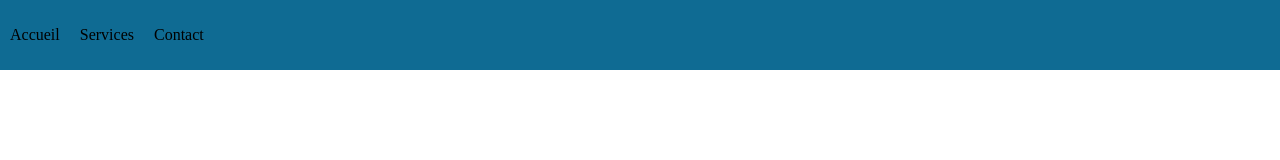
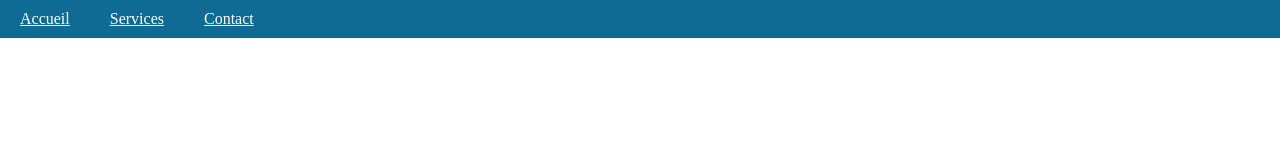
Before and after one commit to Valtio24/Git-Versionning-Partiel-BARNEOUD-Valentin-2INFO, a plain HTML site: page index.html in a window 1280 px wide. Drawn offline with Linux system fonts and the light colour scheme.

Commit message:
Update index.html

```diff
--- a/index.html
+++ b/index.html
@@ -9,12 +9,12 @@
 <body>
     <nav>
         <ul>
-            <li><p class="accueil">Accueil</p></li>
-            <li><p class="services">Services</p></li>
-            <li><p class="Contact">Contact</p>
+            <li><a href="#" class="accueil">Accueil</a></li>
+            <li><a href="#" class="services">Services</a></li>
+            <li><a href="#" class="Contact">Contact</a>
             <ul class="menu-deroulant">
-                <li><p>Email</p></li>
-                <li><p>Téléphone</p></li>
+                <li><a href="#">Email</a></li>
+                <li><a href="#">Téléphone</a></li>
             </ul>
             </li>
         </ul>
```
